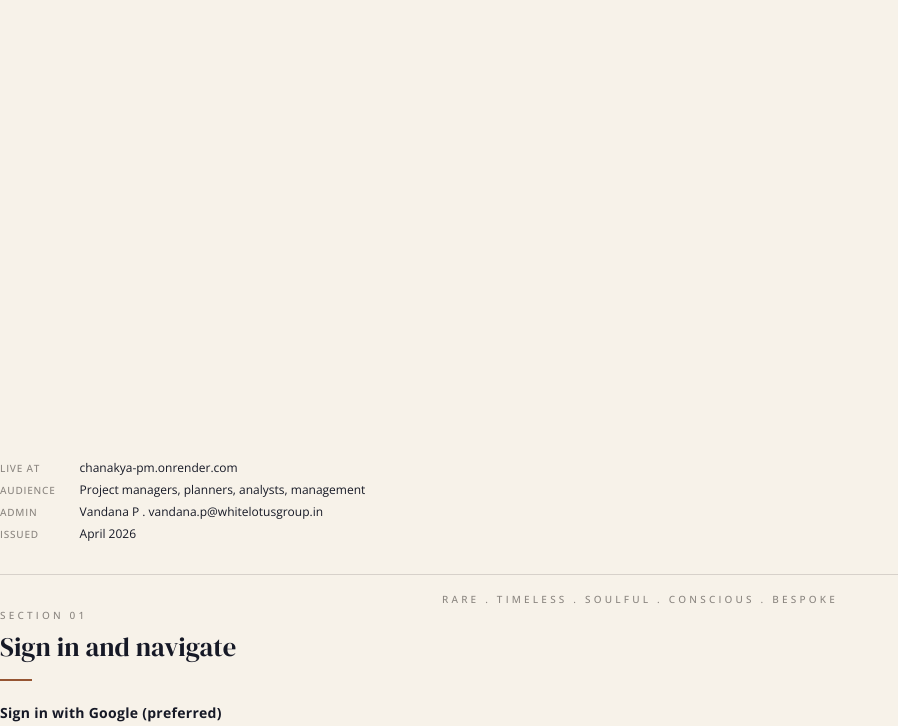
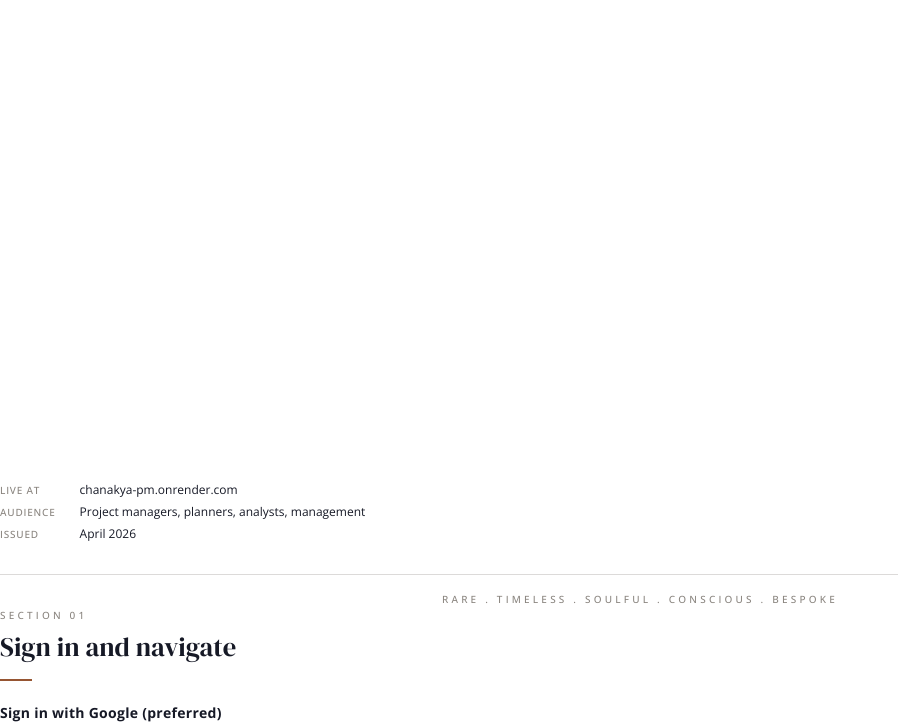
Before and after one commit to SPVandana/chanakya, a website: page chanakya-pm/docs/TEAM_TRAINING.html in a window 1280 px wide. Shown: the part 349-1075 px from the top of the page, without its empty margins (0-898 px from the left). Drawn offline with nearby package versions, Linux system fonts and the light colour scheme.

Commit message:
docs: pure white training PDF, drop admin name from cover
  - Body background switched from ivory #F7F2E9 to pure white so no page
    reads as a cream block
  - Admin line removed from the cover (Vandana's email still appears
    once in the Support section inside the body where it's actually
    needed for contact)

Still 7 pages, still passes all brand validators.

Co-Authored-By: Claude Opus 4.7 (1M context) <noreply@anthropic.com>

```diff
--- a/chanakya-pm/docs/TEAM_TRAINING.html
+++ b/chanakya-pm/docs/TEAM_TRAINING.html
@@ -13,7 +13,7 @@
     --sandstone: #FAE1C8;
     --charcoal: #161926;
     --cement: #8B8680;
-    --ivory: #F7F2E9;
+    --ivory: #FFFFFF;
     --gold: #B8975A;
     --s1: 8px;  --s2: 16px; --s3: 24px; --s4: 32px;
     --s5: 40px; --s6: 48px; --s7: 56px; --s8: 64px;
@@ -358,7 +358,6 @@
   <div class="meta">
     <div class="k">Live at</div><div>chanakya-pm.onrender.com</div>
     <div class="k">Audience</div><div>Project managers, planners, analysts, management</div>
-    <div class="k">Admin</div><div>Vandana P . vandana.p@whitelotusgroup.in</div>
     <div class="k">Issued</div><div>April 2026</div>
   </div>
 
```
Also changed, not shown: 1 other file.
